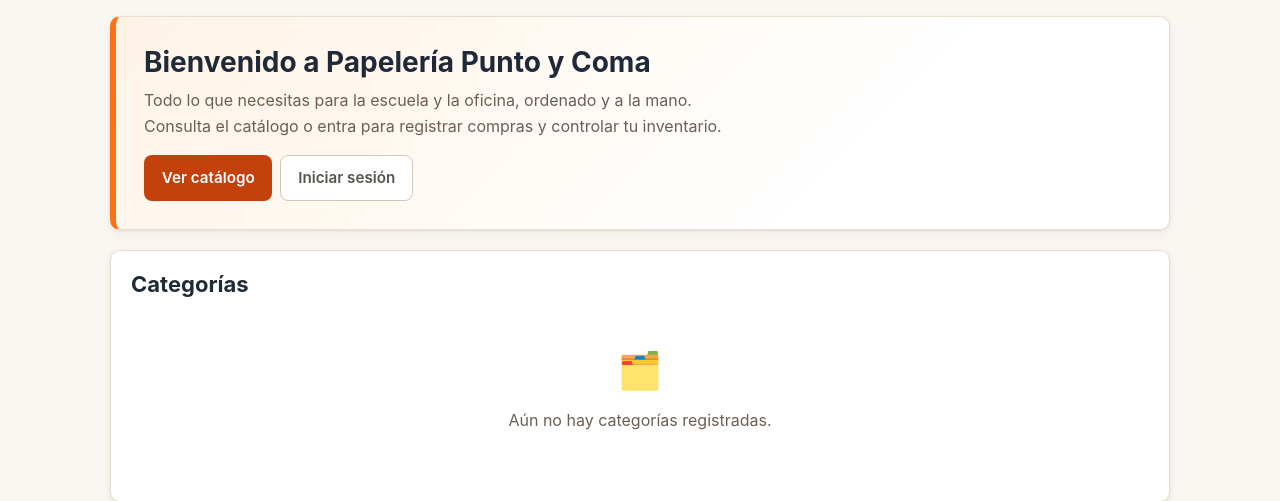
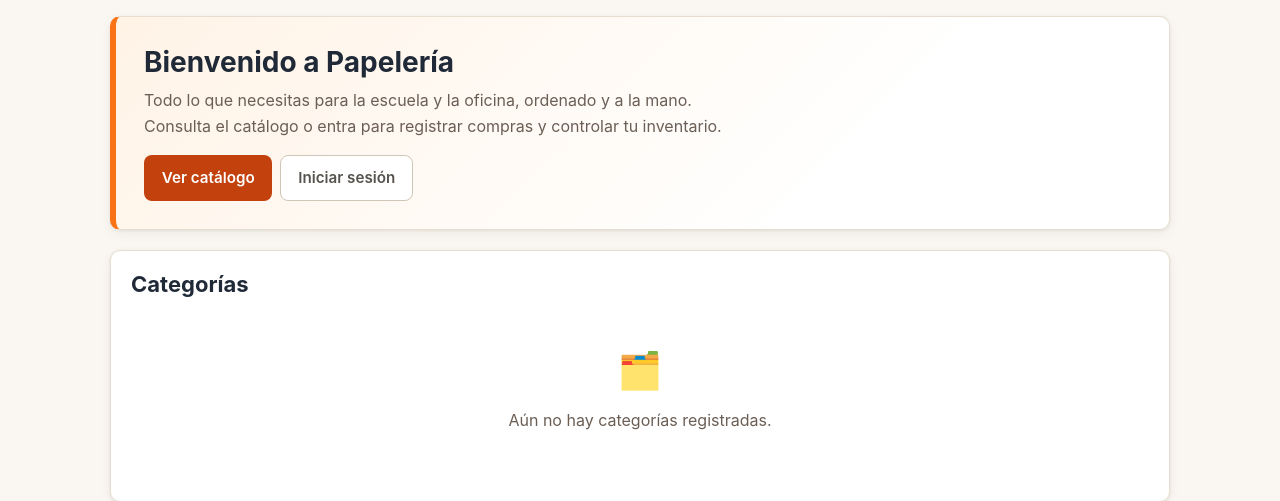
Before and after one commit to IVONNE1460/NEGOCIOIVONNE, a Django app: page / in a window 1280 px wide. Shown: the part 109-610 px from the top of the page. Run offline with Django 5.2, Linux system fonts and the light colour scheme; data that the repository does not hold is empty.

Commit message:
practica8

```diff
--- a/proyecto_negocio/tienda/templates/tienda/inicio.html
+++ b/proyecto_negocio/tienda/templates/tienda/inicio.html
@@ -7,7 +7,7 @@
 
 {% block content %}
 <section class="hero">
-    <h1>Bienvenido a Papelería Punto y Coma</h1>
+    <h1>Bienvenido a Papelería</h1>
     <p>Todo lo que necesitas para la escuela y la oficina, ordenado y a la mano. Consulta el catálogo o entra para registrar compras y controlar tu inventario.</p>
     <div class="actions">
         <a href="{% url 'lista_productos' %}" class="btn btn-primary">Ver catálogo</a>
```
